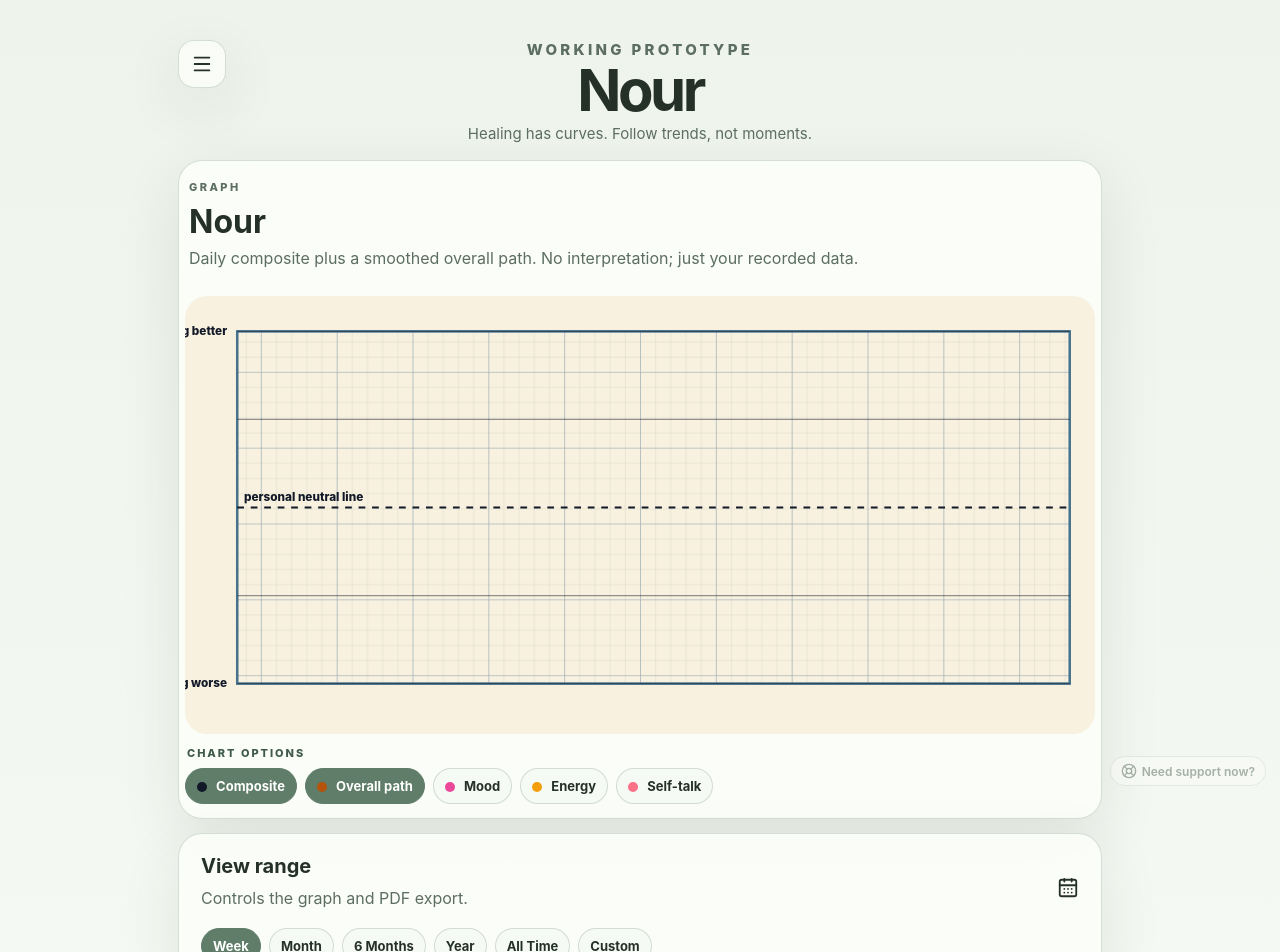
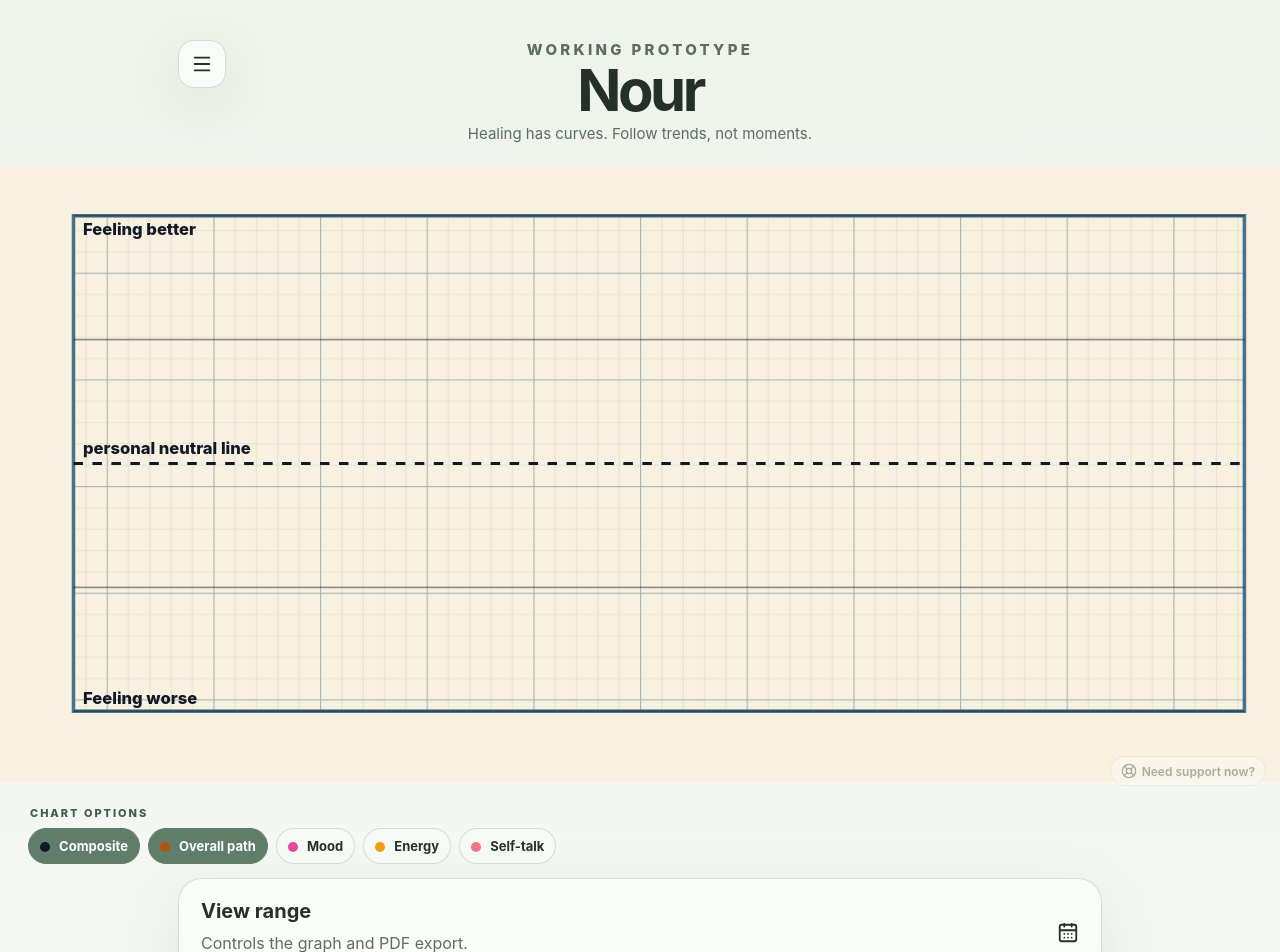
Before and after one commit to jonrosenberger/nour-app, a React (Vite) app: page / in a window 1280 px wide. Shown: the top 952 px of the page. Built offline with nearby package versions, Linux system fonts and the light colour scheme.

Commit message:
Add files via upload

```diff
--- a/src/App.css
+++ b/src/App.css
@@ -18,7 +18,7 @@
 html{background:var(--bg);}
 body{margin:0;background:linear-gradient(180deg,var(--bg) 0%,#f8fbf6 100%);color:var(--text);font-family:Inter,ui-sans-serif,system-ui,-apple-system,BlinkMacSystemFont,"Segoe UI",sans-serif;}
 button,input,textarea{font:inherit}
-.app-shell{min-height:100vh;width:min(100%,760px);margin:0 auto;padding:clamp(14px,4vw,28px);padding-bottom:32px;}
+.app-shell{width:min(100%,760px);margin:0 auto;padding:clamp(14px,4vw,28px);padding-bottom:32px;}
 .mobile-header{position:relative;display:grid;grid-template-columns:44px 1fr 44px;align-items:start;gap:10px;margin:6px 0 16px;}
 .brand-lockup{grid-column:2;text-align:center;}
 .brand-lockup h1{font-size:clamp(38px,11vw,58px);line-height:.92;margin:4px 0 6px;letter-spacing:-.06em;color:var(--text);}
@@ -37,11 +37,10 @@ button,input,textarea{font:inherit}
 .button:disabled{opacity:.42;cursor:not-allowed}
 .button.primary{background:var(--primary);color:white;box-shadow:0 12px 30px rgba(95,125,104,.25)}
 .button.secondary{background:var(--surface-soft);color:var(--primary-dark);border:1px solid var(--border)}
-.chart-card{padding:14px 6px;margin-bottom:14px;}
-.chart-header{text-align:left;padding:4px 4px 10px;}
-.chart-header h1{font-size:clamp(22px,7vw,32px);margin:2px 0 6px;}
+.chart-section{width:100vw;position:relative;left:50%;right:50%;margin-left:-50vw;margin-right:-50vw;margin-bottom:14px;overflow:hidden;}
+.chart-legend-row{padding:12px clamp(14px,4vw,28px) 0;}
 .big-chart-scroll{width:100%;overflow:visible;margin-top:6px;}
-.big-chart{width:100%;height:auto;display:block;border-radius:20px;min-height:260px;}
+.big-chart{width:100%;height:auto;display:block;min-height:260px;}
 .chart-controls-label{font-size:11px;text-transform:uppercase;letter-spacing:.18em;font-weight:850;color:var(--primary-dark);margin:12px 2px 8px;}
 .legend-wrap,.range-buttons,.button-row{display:flex;flex-wrap:wrap;gap:8px;margin-top:8px;}
 .legend,.range-chip{border:1px solid var(--border);background:var(--surface-soft);color:var(--text);border-radius:999px;padding:9px 11px;cursor:pointer;font-size:13px;font-weight:750;}
@@ -72,7 +71,7 @@ textarea{width:100%;min-height:140px;resize:vertical;margin-top:14px;}
 .crisis-panel{width:min(300px,calc(100vw - 28px));margin-top:8px;padding:16px;border-radius:18px;background:var(--surface);border:1px solid var(--border);box-shadow:var(--shadow);}
 .crisis-panel h3{margin:0 0 8px;color:var(--text);}
 .crisis-panel p{color:var(--muted);line-height:1.4;}
-.safety-footer{margin:34px 0 8px;padding:20px 4px;border-top:1px solid var(--border);color:var(--muted);}
+.safety-footer{margin:8px 0 8px;padding:20px 4px;border-top:1px solid var(--border);color:var(--muted);}
 .safety-footer div{display:flex;align-items:center;gap:8px;}
 .safety-footer h2{margin:0;color:var(--text);font-size:20px;}
 .safety-footer p{line-height:1.5;}
@@ -126,6 +125,7 @@ textarea{width:100%;min-height:140px;resize:vertical;margin-top:14px;}
   .app-shell{padding-inline:12px;}
   .card,.date-row{border-radius:20px;padding:13px;}
   .big-chart{min-height:240px;}
+  .chart-section{max-height:52vh;}
   .legend,.range-chip{font-size:12px;padding:8px 10px;}
   .freq-row{grid-template-columns:76px 1fr 22px;font-size:12px;}
   .range-labels{font-size:10px;}
--- a/src/App.jsx
+++ b/src/App.jsx
@@ -342,15 +342,7 @@ function MoodChart({ rows, visible, setVisible, animateDayOne }) {
   const dayOneY = dayOneRow ? yFor(dayOneRow.composite) : null;
 
   return (
-    <Card className="chart-card">
-      <div className="chart-header">
-        <div>
-          <p className="eyebrow">Graph</p>
-          <h1>{APP_CONFIG.appName}</h1>
-          <p>Daily composite plus a smoothed overall path. No interpretation; just your recorded data.</p>
-        </div>
-      </div>
-
+    <div className="chart-section">
       <div className="big-chart-scroll">
         <svg viewBox={`0 0 ${width} ${height}`} className="big-chart" role="img" aria-label="Mood tracking chart">
           <defs>
@@ -366,14 +358,14 @@ function MoodChart({ rows, visible, setVisible, animateDayOne }) {
               <feDisplacementMap in="SourceGraphic" in2="noise" scale="0.8" />
             </filter>
           </defs>
-          <rect x="0" y="0" width={width} height={height} rx="26" fill="#f8f1df" />
+          <rect x="0" y="0" width={width} height={height} rx="0" fill="#f8f1df" />
           <rect x={pad.left} y={pad.top} width={innerW} height={innerH} fill="url(#bigGrid)" stroke="#45738d" strokeWidth="3" />
 
           {[0, 25, 50, 75, 100].map((value) => (
             <line key={value} x1={pad.left} x2={pad.left + innerW} y1={yFor(value)} y2={yFor(value)} stroke={value === 50 ? "#111827" : "rgba(17,24,39,.45)"} strokeDasharray={value === 50 ? "8 8" : ""} strokeWidth={value === 50 ? 2.5 : 1.4} />
           ))}
-          <text x={pad.left - 12} y={yFor(100) + 4} textAnchor="end" fontSize="14" fill="#111827" fontWeight="800">Feeling better</text>
-          <text x={pad.left - 12} y={yFor(0) + 4} textAnchor="end" fontSize="14" fill="#111827" fontWeight="800">Feeling worse</text>
+          <text x={pad.left + 8} y={yFor(100) + 16} textAnchor="start" fontSize="14" fill="#111827" fontWeight="800">Feeling better</text>
+          <text x={pad.left + 8} y={yFor(0) - 6} textAnchor="start" fontSize="14" fill="#111827" fontWeight="800">Feeling worse</text>
           <text x={pad.left + 8} y={yFor(50) - 8} fontSize="14" fill="#111827" fontWeight="800">personal neutral line</text>
 
           {activeSeries.map((item) => {
@@ -403,6 +395,7 @@ function MoodChart({ rows, visible, setVisible, animateDayOne }) {
         </svg>
       </div>
 
+      <div className="chart-legend-row">
         <div className="chart-controls-label">Chart options</div>
         <div className="legend-wrap">
           <button className={visible.composite ? "legend on" : "legend"} onClick={() => setVisible((v) => ({ ...v, composite: !v.composite }))}>
@@ -416,7 +409,9 @@ function MoodChart({ rows, visible, setVisible, animateDayOne }) {
               <span style={{ background: field.color }} /> {field.label}
             </button>
           ))}
-      </div>    </Card>
+        </div>
+      </div>
+    </div>
   );
 }
 
```
Also changed, not shown: 1 other file (tests, documents, lock files or other folders). Lines whose indentation alone changed are shown as unchanged.
